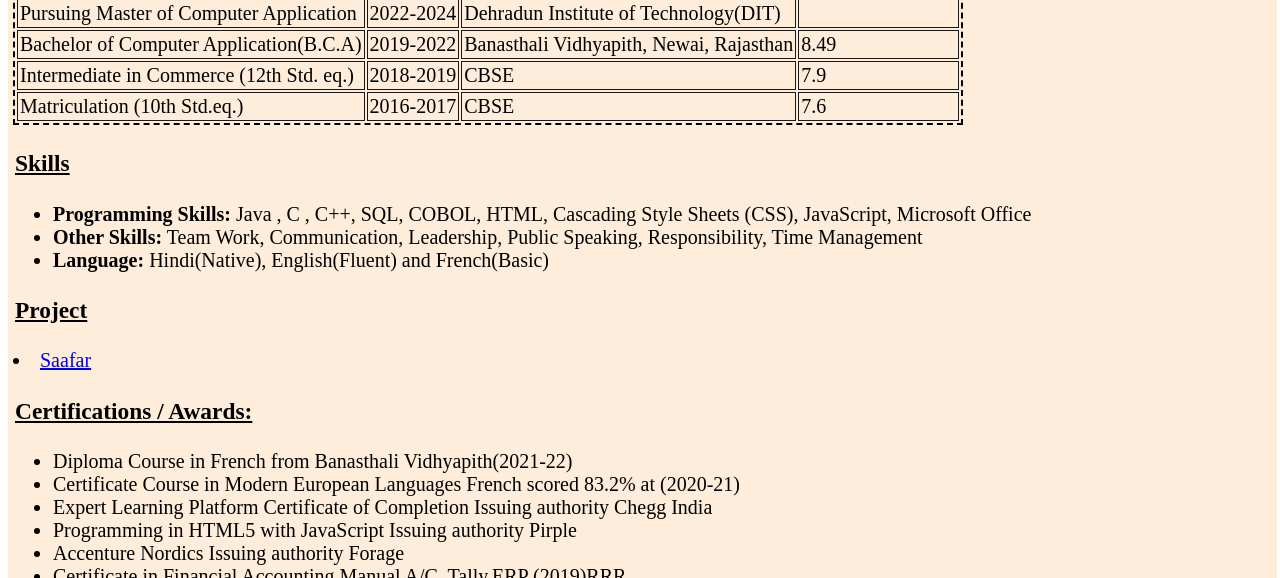
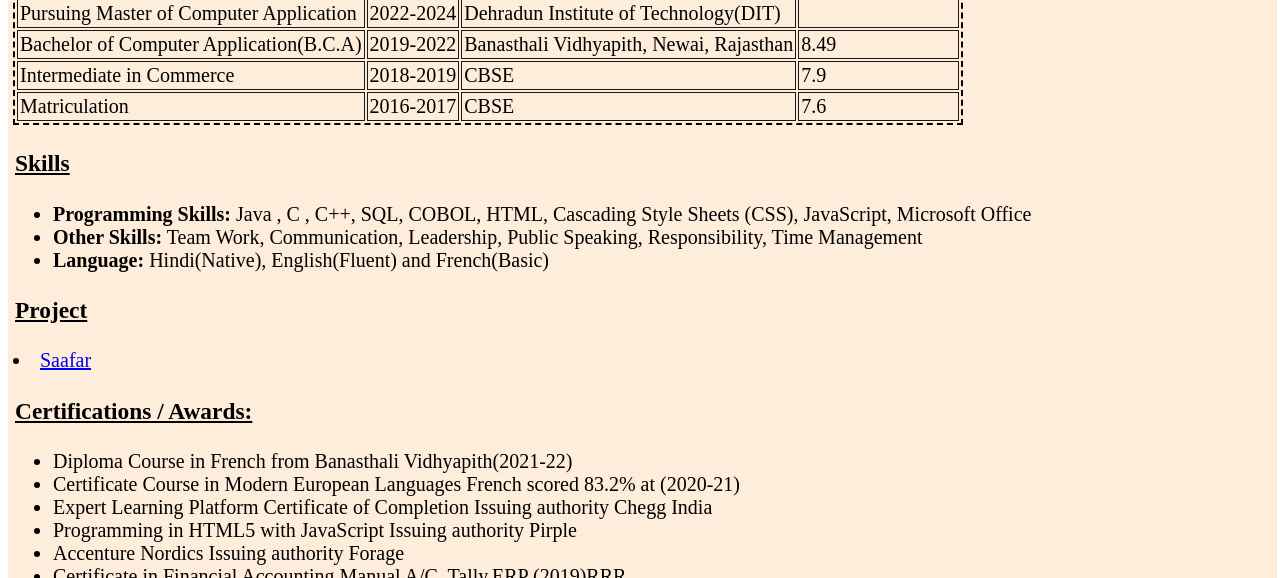
Before and after one commit to shrasthi25/CV, a plain HTML site: page index.html in a window 1280 px wide. Shown: the part 222-800 px from the top of the page. Drawn offline with Linux system fonts and the light colour scheme.

Commit message:
Update index.html

```diff
--- a/index.html
+++ b/index.html
@@ -18,7 +18,7 @@
             <br>
              Contact Number- +91 7618175400
             <a href="mailto:shrasthimaheshwari@gmail.com" target="_blank">Gmail | </a>
-            <a href="www.linkedin.com/in/shrasthimaheshwari  " target="_blank">Linkedin</a>
+            <a href="www.linkedin.com/in/shrasthimaheshwari" target="_blank">Linkedin</a>
         </p>
     </div>
 
@@ -55,13 +55,13 @@
 
 
             <tr>
-                <td> Intermediate in Commerce (12th Std. eq.)</td>
+                <td> Intermediate in Commerce </td>
                 <td> 2018-2019</td>
                 <td> CBSE </td>
                 <td>7.9</td>
             </tr>
             <tr>
-                <td> Matriculation (10th Std.eq.)</td>
+                <td> Matriculation </td>
                 <td>2016-2017</td>
                 <td>CBSE</td>
                 <td>7.6</td>
```
